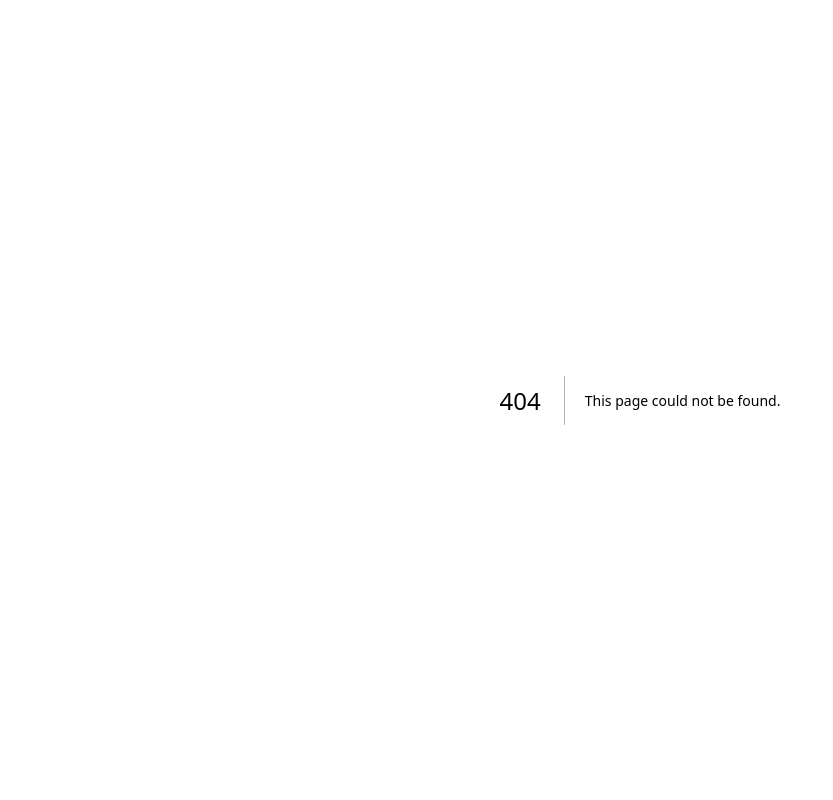
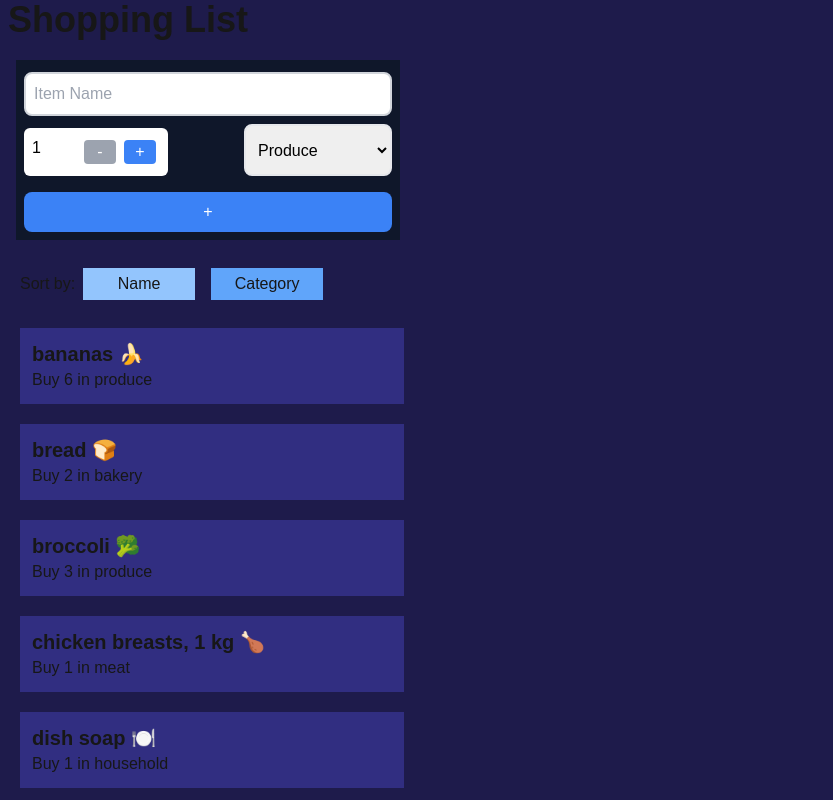
Before and after one commit to michaudrd/cprg306-assignments, a Next.js app: page /week-7 in a window 1280 px wide. Before the commit this address had no page. Shown: the top 800 px of the page, without its empty margins (0-833 px from the left). Built offline with nearby package versions, Linux system fonts and the light colour scheme.

Commit message:
Added week-7 folder and implemented functionality for adding and displaying items

```diff
--- a/app/page.js
+++ b/app/page.js
@@ -10,6 +10,7 @@
       <p><Link className={"text-lg hover:underline hover:text-green-500"} href="./week-4/">Week 4 Assignment</Link></p>
       <p><Link className={"text-lg hover:underline hover:text-green-500"} href="./week-5/">Week 5 Assignment</Link></p>
       <p><Link className={"text-lg hover:underline hover:text-green-500"} href="./week-6/">Week 6 Assignment</Link></p>
+      <p><Link className={"text-lg hover:underline hover:text-green-500"} href="./week-7/">Week 7 Assignment</Link></p>
     </main>
   );
 }
--- /dev/null
+++ b/app/week-7/item-list.js
@@ -0,0 +1,35 @@
+"use client"
+
+import Item from "./item";
+import { useState } from "react";
+
+export default function ItemList({items}){
+
+    const [sortBy, setSortBy] = useState("name");
+
+    const sortedItems = [...items].sort((a,b) => {
+        if (sortBy === "name") {
+            return a.name.localeCompare(b.name);
+        }
+        else if (sortBy === "category") {
+            return a.category.localeCompare(b.category);
+        }
+        return 0;
+    });
+
+
+    return(
+        <div>
+            <div className="m-5">
+                <label>Sort by:</label>
+                <button onClick={() => setSortBy("name")} className={`p-1 m-2 w-28 ${sortBy === "name" ? "bg-blue-300":"bg-blue-400"}`}>Name</button>
+                <button onClick={() => setSortBy("category")} className={`p-1 m-2 w-28 ${sortBy === "category" ? "bg-blue-300":"bg-blue-400"}`}>Category</button>
+            </div>
+            <ul>
+                {sortedItems.map((item) => (
+                    <Item key={item.id} name={item.name} quantity={item.quantity} category={item.category} />
+                ))}
+            </ul>
+        </div>
+    );
+}
--- /dev/null
+++ b/app/week-7/item.js
@@ -0,0 +1,11 @@
+export default function Item({name, quantity, category}){
+
+    return(
+        <ul>
+            <li className="bg-indigo-900 m-5 p-3 max-w-sm">
+                <h2 className="text-xl font-bold">{name}</h2>
+                <p>Buy {quantity} in {category}</p>
+            </li>
+        </ul>
+    );
+}
--- /dev/null
+++ b/app/week-7/items.json
@@ -0,0 +1,74 @@
+[
+    {
+      "id": "1h2GJKH12gkHG31h1H",
+      "name": "milk, 4 L 🥛",
+      "quantity": 1,
+      "category": "dairy"
+    },
+    {
+      "id": "2KJH3k2j3H1k2J3K1H",
+      "name": "bread 🍞",
+      "quantity": 2,
+      "category": "bakery"
+    },
+    {
+      "id": "3h2KJH3k2j3H1k2J3",
+      "name": "eggs, dozen 🥚",
+      "quantity": 2,
+      "category": "dairy"
+    },
+    {
+      "id": "4k2J3K1H2GJKH12gk",
+      "name": "bananas 🍌",
+      "quantity": 6,
+      "category": "produce"
+    },
+    {
+      "id": "5H1h1H2KJH3k2j3H",
+      "name": "broccoli 🥦",
+      "quantity": 3,
+      "category": "produce"
+    },
+    {
+      "id": "6H1k2J3K1H2GJKH1",
+      "name": "chicken breasts, 1 kg 🍗",
+      "quantity": 1,
+      "category": "meat"
+    },
+    {
+      "id": "7gkHG31h1H2KJH3k",
+      "name": "pasta sauce 🍝",
+      "quantity": 3,
+      "category": "canned goods"
+    },
+    {
+      "id": "8j3H1k2J3K1H2GJK",
+      "name": "spaghetti, 454 g 🍝",
+      "quantity": 2,
+      "category": "dry goods"
+    },
+    {
+      "id": "9H12gkHG31h1H2KJ",
+      "name": "toilet paper, 12 pack 🧻",
+      "quantity": 1,
+      "category": "household"
+    },
+    {
+      "id": "10H3k2j3H1k2J3K1",
+      "name": "paper towels, 6 pack",
+      "quantity": 1,
+      "category": "household"
+    },
+    {
+      "id": "11k2J3K1H2GJKH12",
+      "name": "dish soap 🍽️",
+      "quantity": 1,
+      "category": "household"
+    },
+    {
+      "id": "12GJKH12gkHG31h1",
+      "name": "hand soap 🧼",
+      "quantity": 4,
+      "category": "household"
+    }
+]
--- /dev/null
+++ b/app/week-7/new-item.js
@@ -0,0 +1,89 @@
+"use client"
+import { useState } from "react";
+
+export default function NewItem({onAddItem}){
+
+    const [name, setName] = useState("");
+    const [quantity, setQuantity] = useState(1);
+    const [category, setCategory] = useState("produce");
+
+    const increment = () => {
+        if (quantity < 20){
+            setQuantity(quantity + 1);
+        }
+    };
+
+    const decrement = () => {
+        if (quantity > 1){
+            setQuantity(quantity - 1);
+        }
+    };
+
+    const handleNameChange = (event) => setName(event.target.value);
+    const handleCategoryChange = (event) => setCategory(event.target.value);
+
+    const generateRandString = (length = 18) => {
+        const chars = "ABCDEFGHIJKLMNOPQRSTUVWXYZabcdefghijklmnopqrstuvwxyz1234567890";
+        let generatedString = "";
+        for (let i = 0; i < length; i++) {
+            generatedString += chars.charAt(Math.floor(Math.random() * chars.length));
+        }
+        return generatedString;
+    }
+
+    const handleSubmit = (event) => {
+        event.preventDefault();
+
+        let item = {
+            id: generateRandString(18),
+            name,
+            quantity,
+            category
+        };
+
+        console.log(item);
+
+        onAddItem(item);
+        setName("");
+        setQuantity(1);
+        setCategory("produce");
+
+    }
+
+    let buttonStyles = "bg-blue-500 hover:bg-blue-700 rounded text-white w-8 active:bg-blue-700 focus:outline-none focus:ring-2 disabled:bg-gray-400 m-1";
+
+    return(
+        <div className="w-full">
+            <form className="p-2 m-4 bg-slate-900 text-black max-w-sm w-full" onSubmit={handleSubmit}>
+                <div className="mb-2">
+                    <input type="text" placeholder="Item Name" value={name} className="w-full mt-1 border-2 border-gray-300 p-2 rounded-lg" onChange={handleNameChange} required></input>
+                </div>
+                <div className="flex justify-between">
+                    <div className="p-2 mt-1 mb1 rounded-md bg-white text-white w-36">
+                        <div className="flex justify-between">
+                            <p className="text-black">{quantity}</p>
+                            <div className="flex">
+                                <button type="button" onClick={decrement} className={buttonStyles} disabled={quantity === 1}>-</button>
+                                <button type="button" onClick={increment} className={buttonStyles} disabled={quantity === 20}>+</button>
+                            </div>
+                        </div>
+                    </div>
+                    <select value={category} className="ml-1 border-2 border=gray-300 p-2 rounded-lg" onChange={handleCategoryChange}>
+                        <option value disabled>Category</option>
+                        <option value="produce">Produce</option>
+                        <option value="dairy">Dairy</option>
+                        <option value="bakery">Bakery</option>
+                        <option value="meat">Meat</option>
+                        <option value="frozen foods">Frozen Foods</option>
+                        <option value="canned goods">Canned Goods</option>
+                        <option value="dry goods">Dry Goods</option>
+                        <option value="beverages">Beverages</option>
+                        <option value="snacks">Snacks</option>                            <option value="household">Household</option>
+                        <option value="other">Other</option>
+                    </select>
+                </div>
+                <button type="submit" className="w-full mt-4 py-2 px-4 bg-blue-500 text-white rounded-lg hover:bg-blue-700 focus:outline-none focus:ring-2 focus:ring-blue-400">+</button>
+            </form>
+        </div>
+    );
+}
--- /dev/null
+++ b/app/week-7/page.js
@@ -0,0 +1,23 @@
+"use client"
+
+import ItemList from "./item-list";
+import NewItem from "./new-item";
+import itemsData from "./items.json";
+import {useState} from "react";
+
+export default function Page(){
+
+    const [items, setItems] = useState(itemsData);
+
+    const handleAddItem = (newItem) => {
+        setItems( [...items, newItem] );
+    }
+
+    return(
+        <main className="bg-indigo-950">
+            <h1 className="text-4xl font-bold mb-5 ml-2">Shopping List</h1>
+            <NewItem onAddItem={handleAddItem} />
+            <ItemList items={items}/>
+        </main>
+    );
+}
```
